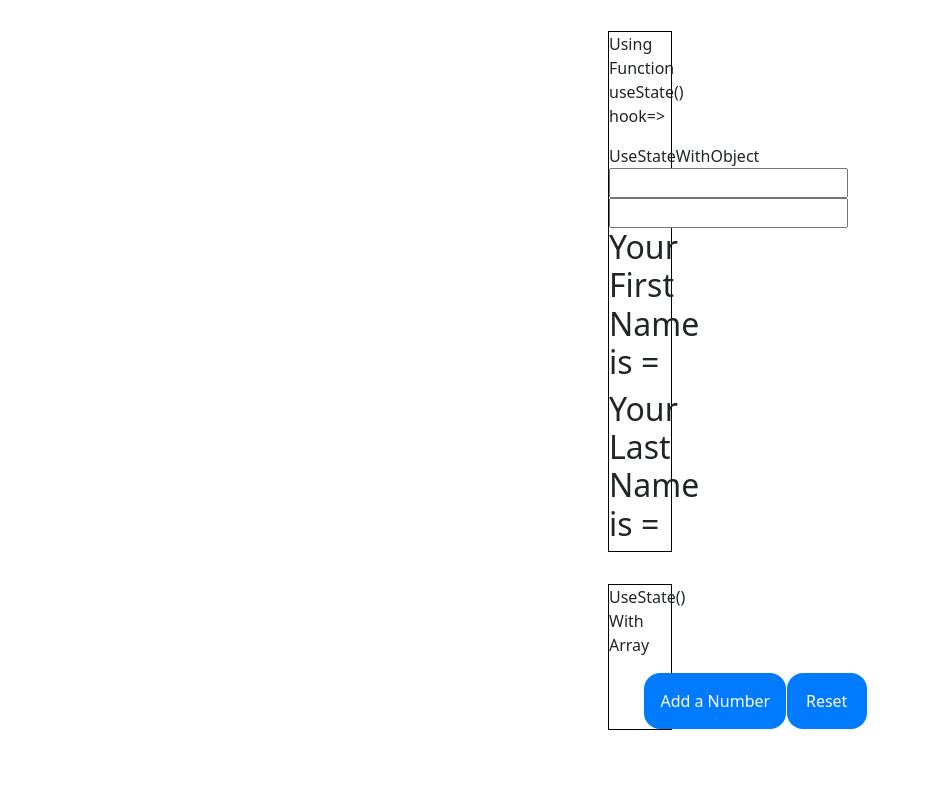
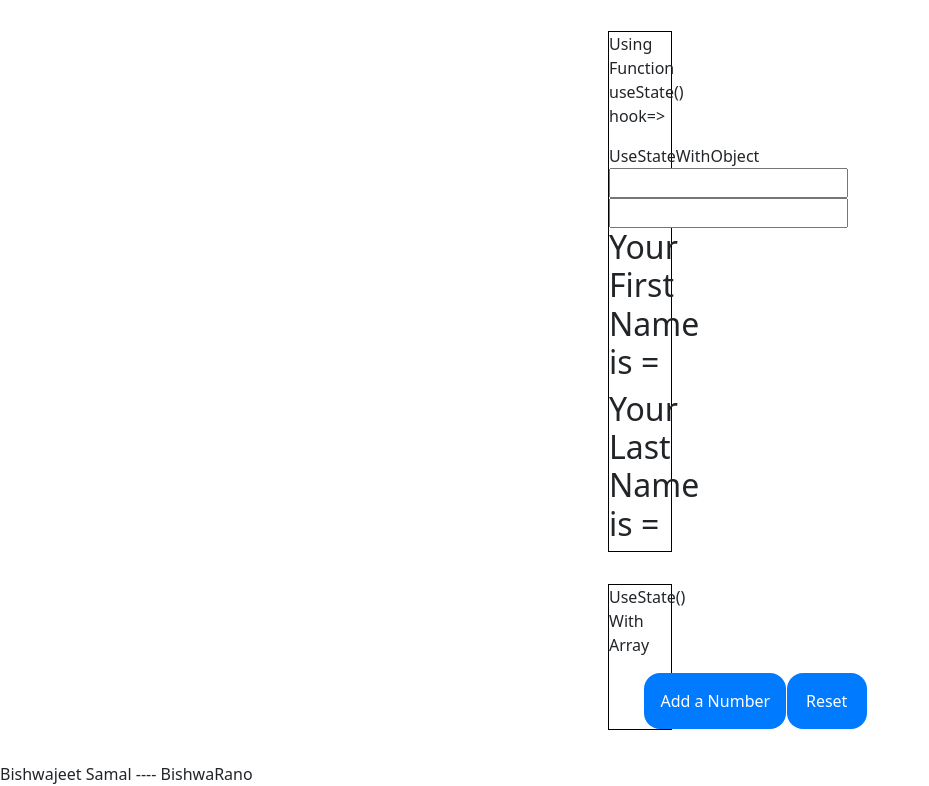
Before and after one commit to BishwajeetSamal/react-tube, a React (Create React App) app: page /ClassCounter in a window 1280 px wide. Shown: the part 635-1421 px from the top of the page, without its empty margins (0-929 px from the left). Before the commit the page ends 1397 px from the top, so only its background shows below. Built offline with nearby package versions, Linux system fonts and the light colour scheme.

Commit message:
App.jsx use to provide context and consume by useContext()

```diff
--- a/src/App.jsx
+++ b/src/App.jsx
@@ -1,9 +1,18 @@
 import React from "react";
+import HookUseContext from "./components/hooks/HookUseContext";
 import NavbarPage from "./components/NavbarPage";
+export const UserContext = React.createContext();
+export const UserChannel = React.createContext();
 function App() {
   return (
     <>
       <NavbarPage />
+
+      <UserContext.Provider value={"Bishwajeet Samal"}>
+        <UserChannel.Provider value="BishwaRano">
+          <HookUseContext />
+        </UserChannel.Provider>
+      </UserContext.Provider>
     </>
   );
 }
--- a/src/components/NavbarPage.jsx
+++ b/src/components/NavbarPage.jsx
@@ -47,6 +47,9 @@ function NavbarPage() {
                 <NavDropdown.Item href="/HookUseEffectOne">
                   useEffect()
                 </NavDropdown.Item>
+                <NavDropdown.Item href="/HookUseContext">
+                  useContext()
+                </NavDropdown.Item>
                 <NavDropdown.Divider />
                 <NavDropdown.Item href="#action5">
                   Something else here
--- /dev/null
+++ b/src/components/hooks/HookUseContext.js
@@ -0,0 +1,42 @@
+// import React from "react";
+// import { UserContext, UserChannel } from "../../App";
+// function HookUseContext() {
+//   return (
+//     <div>
+//       <UserContext.Consumer>
+//         {(user) => {
+//           return (
+//             <UserChannel.Consumer>
+//               {(channel) => {
+//                 return (
+//                   <div>
+//                     User Context Value {user}, channel context value {channel}
+//                   </div>
+//                 );
+//               }}
+//             </UserChannel.Consumer>
+//           );
+//         }}
+//       </UserContext.Consumer>
+//     </div>
+//   );
+// }
+
+// export default HookUseContext;
+//--------------------------------------================================----------------------------------------------------------
+// Above the code is to consume the value of create Conetxt. Now we are applying it for using useState()
+//The Provider is same but conume code is helped by useContext() Hook.
+//=======================================================================================================**********
+import React, { useContext } from "react";
+import { UserContext, UserChannel } from "../../App";
+function HookUseContext() {
+  const user = useContext(UserContext);
+  const channel = useContext(UserChannel);
+  return (
+    <div>
+      {user} ---- {channel}
+    </div>
+  );
+}
+
+export default HookUseContext;
```
